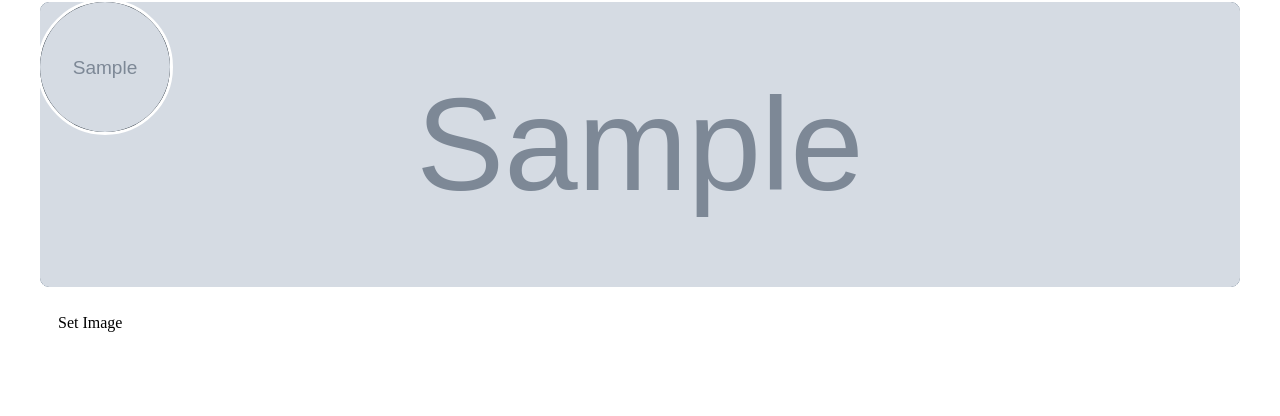
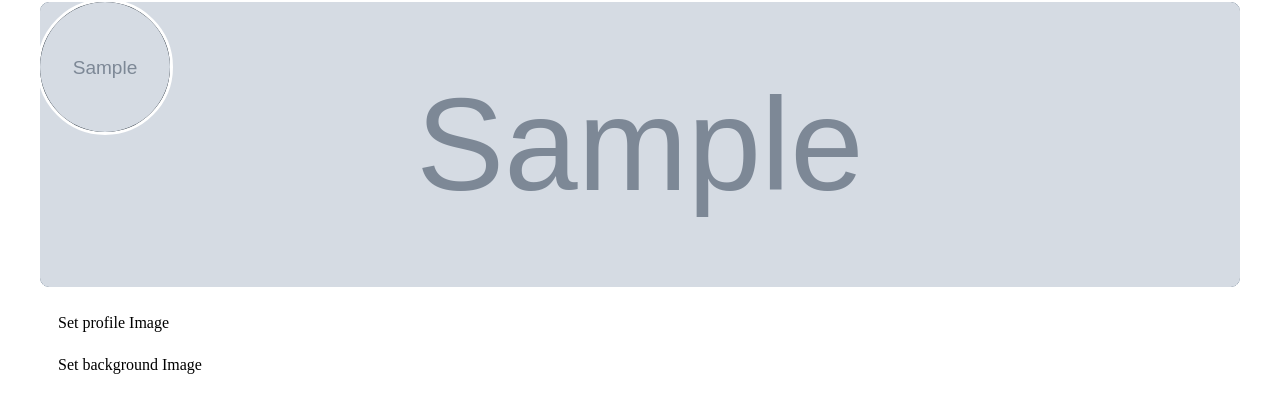
Before and after one commit to akashRanjan12/SoundHaven, a PHP site: page /User/views/profile.php in a window 1280 px wide. Shown: the part 113-529 px from the top of the page. Run offline with PHP 8.4, Linux system fonts and the light colour scheme; the visitor is signed in with stand-in values (Sample User, id 1); tables that the repository leaves empty or names only in its code hold one stand-in row (values such as "Sample post"); grey boxes marked "Sample" are stand-in pictures.

Commit message:
heck yeahh.. finally dev profile part

```diff
--- a/User/views/profile.php
+++ b/User/views/profile.php
@@ -9,16 +9,21 @@ echo "<h3 style='text-align: center; color: white;'>You're logged in with this "
 include '../../config/configuration.php'; // DB connection
 
 // Fetch image
-$profileImage = '';
-$stmt = $connection->prepare("SELECT profile_image FROM userdetails WHERE email = ?");
-$stmt->bind_param("s", $usermail);
-$stmt->execute();
-$stmt->bind_result($profileImage);
-$stmt->fetch();
-$stmt->close();
+
+$res = $connection->query("SELECT * FROM userdetails WHERE email = '$usermail'");
+if ($res->num_rows > 0) {
+    while ($row = $res->fetch_assoc()) {
+        $profileImage = htmlspecialchars($row['profile_image']);
+        $backgroundImage = htmlspecialchars($row['profile_background_image']);
+    }
+} else {
+    echo "There are no posts uploaded yet.";
+}
 
 // Ensure the image URL is correct and accessible from the frontend
 $imageUrl = !empty($profileImage) ? "/SoundHaven/Uploads/$profileImage" : "#"; // Adjusting the path
+        $imageUrl2 = !empty($backgroundImage) ? "/SoundHaven/Uploads/$backgroundImage" : "#"; // Adjusting the path
+
 
 ?>
 
@@ -88,14 +93,16 @@ $imageUrl = !empty($profileImage) ? "/SoundHaven/Uploads/$profileImage" : "#"; /
       }
 
     }
-    .set-img-btn {
+    .set-img-btn,
+    .set-img-btn2 {
       cursor: pointer;
       margin: 4px 20px;
     }
     .transparent-btn {
       padding: 4px 30px;
     }
-    .set-image-container {
+    .set-image-container,
+    .set-image-container2 {
       color: black;
       display: none;
       margin: 4px 20px;
@@ -137,18 +144,18 @@ $imageUrl = !empty($profileImage) ? "/SoundHaven/Uploads/$profileImage" : "#"; /
 <div class="profile-image-container">
   <div class="profile-images">
     <div class="full-screen-image">
-      <img src="<?= $imageUrl ?>" alt="Profile Image" class="profile-image" >
+      <img src="<?= $imageUrl2 ?>" alt="Profile Image" class="profile-image" >
     </div>
     <div class="circle-image">
       <img src="<?= $imageUrl ?>" alt="Profile Image" class="profile-image">
     </div>
   </div>
 </div>
-
+<!-- btn -->
 <div class="set-img-btn">
-  <p class="transparent-btn">Set Image</p>
+  <p class="transparent-btn">Set profile Image</p>
 </div>
-
+<!-- image -->
 <div class="set-image-container">
   <div class="data">
     <h1>Set Profile Image</h1>
@@ -162,12 +169,42 @@ $imageUrl = !empty($profileImage) ? "/SoundHaven/Uploads/$profileImage" : "#"; /
     <input class="btn" type="submit" value="submit">
   </form>
 </div>
+<!-- btn2 -->
+<div class="set-img-btn2">
+  <p class="transparent-btn">Set background Image</p>
+</div>
+<!-- inage2 -->
+ <div class="set-image-container2">
+  <div class="data">
+    <h1>Set background Image</h1>
+    <p>Upload your profile image</p>
+  </div>
+  <div class="preview2">
+    <img src="" alt="preview" class="preview-image2" width="100px">
+  </div>
+  <form id="profile-form2" enctype="multipart/form-data">
+    <input id="profile-image2" type="file" name="profile_background_image" required>
+    <input class="btn" type="submit" value="upload">
+  </form>
+</div>
+
+
 
 <script>
   let profile = true;
 
   document.querySelector('.set-img-btn').addEventListener('click', function() {
     const container = document.querySelector('.set-image-container');
+    if (profile) {
+      container.style.display = 'flex';
+    } else {
+      container.style.display = 'none';
+    }
+    profile = !profile;
+  });
+
+  document.querySelector('.set-img-btn2').addEventListener('click', function() {
+    const container = document.querySelector('.set-image-container2');
     if (profile) {
       container.style.display = 'flex';
     } else {
@@ -184,7 +221,16 @@ $imageUrl = !empty($profileImage) ? "/SoundHaven/Uploads/$profileImage" : "#"; /
       document.querySelector('.preview-image').src = e.target.result;
     }
     reader.readAsDataURL(file);
-  });
+  })
+  // image preview2
+  document.querySelector('#profile-image2').addEventListener('change', function() {
+    const file = this.files[0];
+    const reader = new FileReader();
+    reader.onload = function(e) {
+      document.querySelector('.preview-image2').src = e.target.result;
+    }
+    reader.readAsDataURL(file);
+  })
 
   // Handle AJAX Form Submission
   document.getElementById('profile-form').addEventListener('submit', function(event) {
@@ -210,6 +256,31 @@ $imageUrl = !empty($profileImage) ? "/SoundHaven/Uploads/$profileImage" : "#"; /
       alert('Error occurred during image upload.');
     });
   });
+
+  // Handle AJAX Form Submission for background image
+  document.getElementById('profile-form2').addEventListener('submit', function(event) {
+    event.preventDefault();
+    let formData = new FormData(this);
+
+    fetch('apis/uploadbackgroundimage.php', {
+      method: 'POST',
+      body: formData
+    })
+    .then(response => response.json())
+    .then(data => {
+      if (data.success) {
+        document.querySelector('.full-screen-image img').src = data.imageUrl;
+        alert('Image uploaded successfully!');
+      } else {
+        alert('Image upload failed.');
+      }
+    })
+    .catch(error => {
+      console.error('Error:', error);
+      alert('Error occurred during image upload.');
+    });
+  });
+
 </script>
 
 </body>
```
Also changed, not shown: User/apis/uploadbackgroundimage.php (added, +42 -0 lines), Uploads/1746786880_lifestylesoloimage.png (added), Uploads/1746786885_lifestylesoloimage.png (added), Uploads/1746786904_Screenshot 2024-04-21 155212.png (added), 5 other files.
